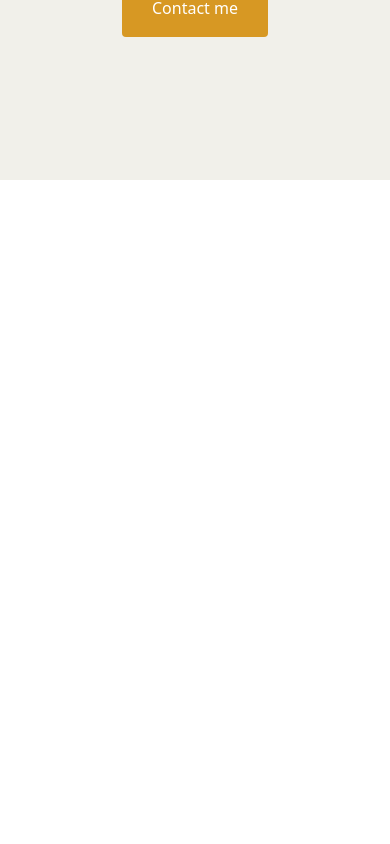
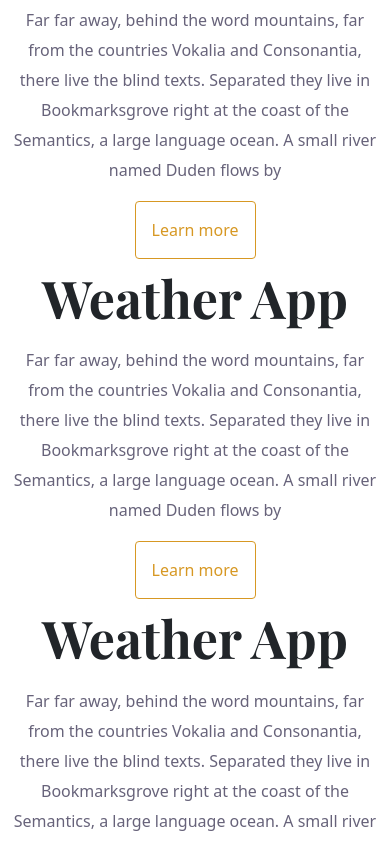
Before and after one commit to soniangn/Portfolio, a plain HTML site: page index.html in a window 390 px wide. Shown: the part 595-1439 px from the top of the page. Before the commit the page ends 844 px from the top, so only its background shows below. Drawn offline with nearby package versions, Linux system fonts and the light colour scheme.

Commit message:
Finished the projects section and made it responsive

```diff
--- a/index.html
+++ b/index.html
@@ -30,8 +30,76 @@
     <div class="presentation">
       <p>Hello I am</p>
       <h1>Sonia Nguyen</h1>
-      <h2 class="mb-5">Front-end developer, based in Toulouse</h2>
+      <h2 class="mb-5 p-3">Front-end developer, based in Toulouse</h2>
       <a href="#" class="button">Contact me</a>
+    </div>
+    <div class="projects">
+      <p class="text-center mt-4">My projects</p>
+      <div class="container">
+        <div class="row">
+          <div class="col d-none d-lg-block">
+            <img
+              class="img-fluid mt-5"
+              src="/images/weather.png"
+              alt="Weather app preview"
+            />
+          </div>
+          <div class="col">
+            <div class="project-description">
+              <h2 class="p-2">Weather App</h2>
+              <p class="app-paragraphs">
+                Far far away, behind the word mountains, far from the countries
+                Vokalia and Consonantia, there live the blind texts. Separated
+                they live in Bookmarksgrove right at the coast of the Semantics,
+                a large language ocean. A small river named Duden flows by
+              </p>
+              <a href="#" class="btn app-button p-3">Learn more</a>
+            </div>
+          </div>
+        </div>
+        <div class="row">
+          <div class="col">
+            <div class="project-description">
+              <h2 class="p-2">Weather App</h2>
+              <p class="app-paragraphs">
+                Far far away, behind the word mountains, far from the countries
+                Vokalia and Consonantia, there live the blind texts. Separated
+                they live in Bookmarksgrove right at the coast of the Semantics,
+                a large language ocean. A small river named Duden flows by
+              </p>
+              <a href="#" class="btn app-button p-3">Learn more</a>
+            </div>
+          </div>
+          <div class="col d-none d-lg-block">
+            <img
+              class="img-fluid mt-5"
+              src="/images/weather.png"
+              alt="Weather app preview"
+            />
+          </div>
+        </div>
+        <div class="row">
+          <div class="col d-none d-lg-block">
+            <img
+              class="img-fluid mt-5"
+              src="/images/weather.png"
+              alt="Weather app preview"
+            />
+          </div>
+          <div class="col">
+            <div class="project-description">
+              <h2 class="p-2">Weather App</h2>
+              <p class="app-paragraphs">
+                Far far away, behind the word mountains, far from the countries
+                Vokalia and Consonantia, there live the blind texts. Separated
+                they live in Bookmarksgrove right at the coast of the Semantics,
+                a large language ocean. A small river named Duden flows by
+              </p>
+              <a href="#" class="btn app-button p-3">Learn more</a>
+            </div>
+          </div>
+        </div>
+      </div>
     </div>
   </body>
 </html>
--- a/style.css
+++ b/style.css
@@ -45,3 +45,52 @@ h2 {
 .button:hover {
   color: #752413;
 }
+
+.project-description {
+  padding: 90px 60px;
+}
+
+.projects h2 {
+  font-size: 52px;
+  font-family: var(--heading-font);
+}
+
+.app-paragraphs {
+  font-size: 16px;
+  line-height: 30px;
+  color: #272142;
+  opacity: 70%;
+}
+
+.app-button {
+  border: 1px solid var(--tertiary-color);
+  border-radius: 4px;
+  padding: 18px 30px;
+  text-decoration: none;
+  color: var(--tertiary-color);
+}
+
+.projects img {
+  vertical-align: center;
+}
+
+@media (max-width: 650px) {
+  .project-description {
+    padding: 0;
+    text-align: center;
+  }
+
+  h1 {
+    font-size: 54px;
+    line-height: 1;
+  }
+
+  .presentation {
+    text-align: center;
+    padding: 60px 30px;
+  }
+
+  .presentation h2 {
+    font-size: 24px;
+  }
+}
```
Also changed, not shown: images/weather.png (added).
